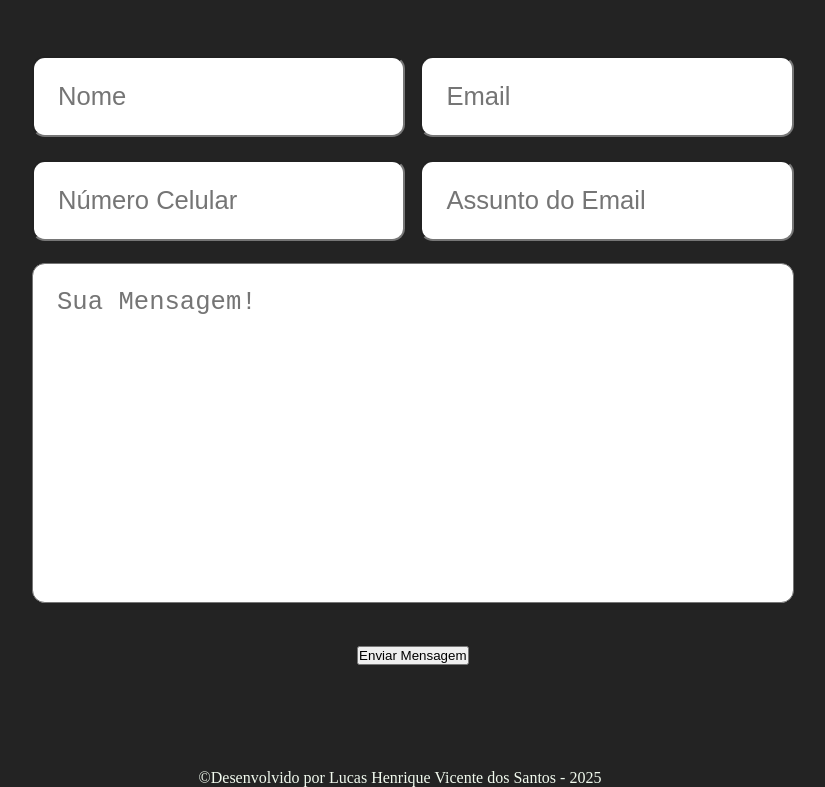
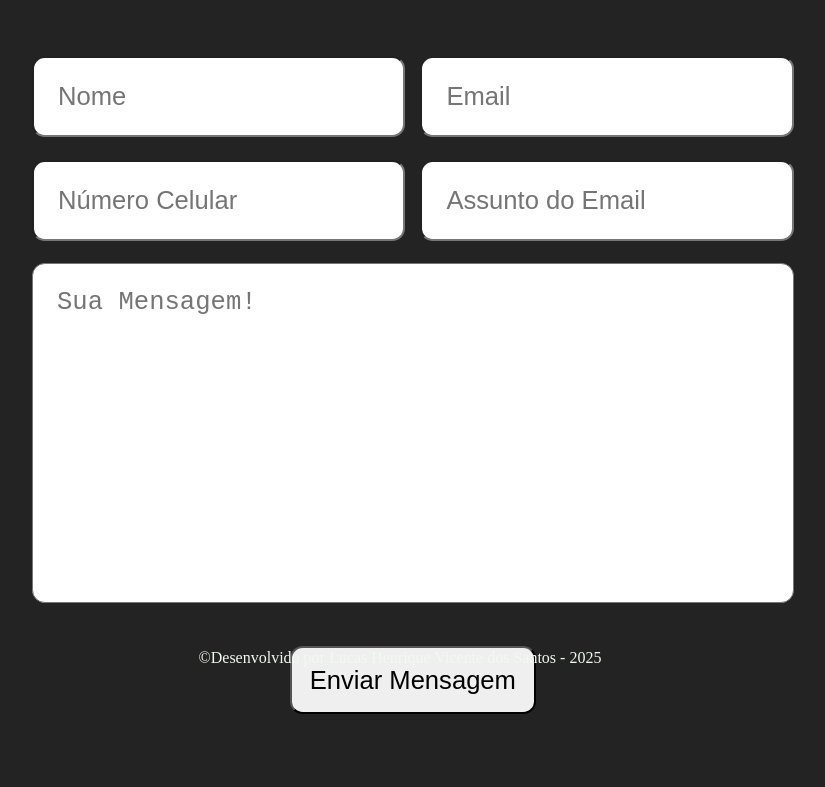
Before and after one commit to LucasVicentee/Portfolio, a plain HTML site: page index.html in a window 1280 px wide. Shown: the part 4133-4920 px from the top of the page, without its empty margins (240-1065 px from the left). After the commit the page ends 4895 px from the top, so only its background shows below. Drawn offline with nearby package versions, Linux system fonts and the light colour scheme.

Commit message:
Finalização da inserção do formulário no HTML

```diff
--- a/assets/css/style.css
+++ b/assets/css/style.css
@@ -428,16 +428,17 @@ ul li.item-menu a .txt-link {
     margin-bottom: 10px;
 }
 
+/* inicio do Formulário para entrar em contato */
 #contato {
     display: flex;
-    height: 100vh;
+    height: 85vh;
     width: 85%;
     flex-direction: column;
     align-items: center;
 }
 
 .entre-em-contato form {
-    max-width: 70rem;
+    max-width: 50rem;
     margin: 3rem auto;
     text-align: center;
     margin-bottom: 3rem;
@@ -472,6 +473,13 @@ ul li.item-menu a .txt-link {
 .entre-em-contato form .btn {
     margin-top: 2rem;
     cursor: pointer;
+    border-radius: .8rem;
+    font-size: 1.6rem;
+    padding: 1.1rem;
+}
+
+.entre-em-contato form .btn:hover {
+    background-color: green;
 }
 
 
```
Also changed, not shown: index.html (+0 -6 lines).
